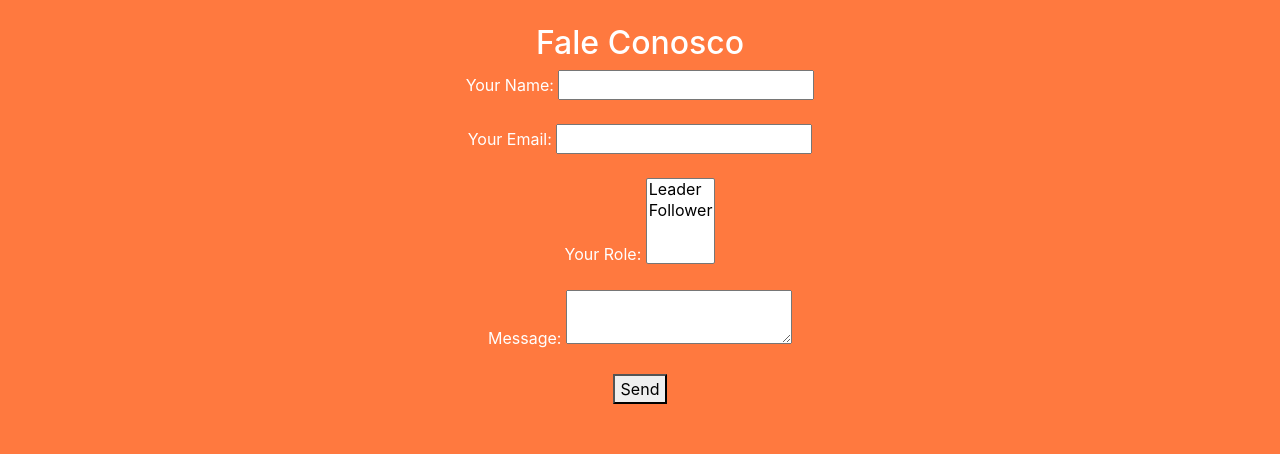
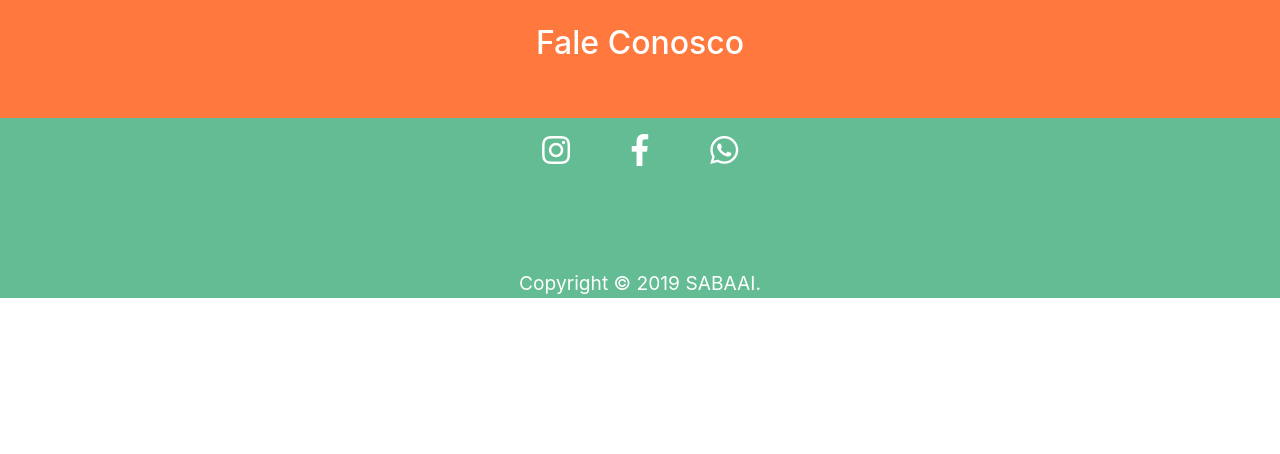
Before and after one commit to Marcicano/sabaai, a React (Create React App) app: page / in a window 1280 px wide. Shown: the part 4157-4611 px from the top of the page. After the commit the page ends 4455 px from the top, so only its background shows below. Built offline with nearby package versions, Linux system fonts and the light colour scheme.

Commit message:
form Contact

```diff
--- a/public/index.html
+++ b/public/index.html
@@ -33,7 +33,13 @@
     <script src="https://unpkg.com/babel-standalone@6.15.0/babel.min.js"></script>
   </head>
   <body>
-    <noscript>You need to enable JavaScript to run this app.</noscript>
+    <!-- A little help for the Netlify bots if you're not using a SSG -->
+    <form name="contact" netlify netlify-honeypot="bot-field" hidden>
+      <input type="text" name="name" />
+      <input type="email" name="email" />
+      <textarea name="message"></textarea>
+    </form>
+
     <div id="root"></div>
   </body>
 </html>
--- a/src/components/FaleConosco.js
+++ b/src/components/FaleConosco.js
@@ -6,25 +6,11 @@
     <Container  fluid id="FaleConosco-section">
       <div className="FaleConosco-content">
           <h2 className="FaleConosco-title">Fale Conosco</h2>
-              <form name="contact" method="post">
-                  <p>
-                      <label>Your Name: <input type="text" name="name" /></label>
-                  </p>
-                  <p>
-                      <label>Your Email: <input type="email" name="email" /></label>
-                  </p>
-                  <p>
-                      <label>Your Role: <select name="role[]" multiple>
-                          <option value="leader">Leader</option>
-                          <option value="follower">Follower</option>
-                      </select></label>
-                  </p>
-                  <p>
-                      <label>Message: <textarea name="message"></textarea></label>
-                  </p>
-                  <p>
-                      <button type="submit">Send</button>
-                  </p>
+
+              <form name="contact" netlify netlify-honeypot="bot-field" hidden>
+                  <input type="text" name="name" />
+                  <input type="email" name="email" />
+                  <textarea name="message"></textarea>
               </form>
     </div></Container>
   )
```
